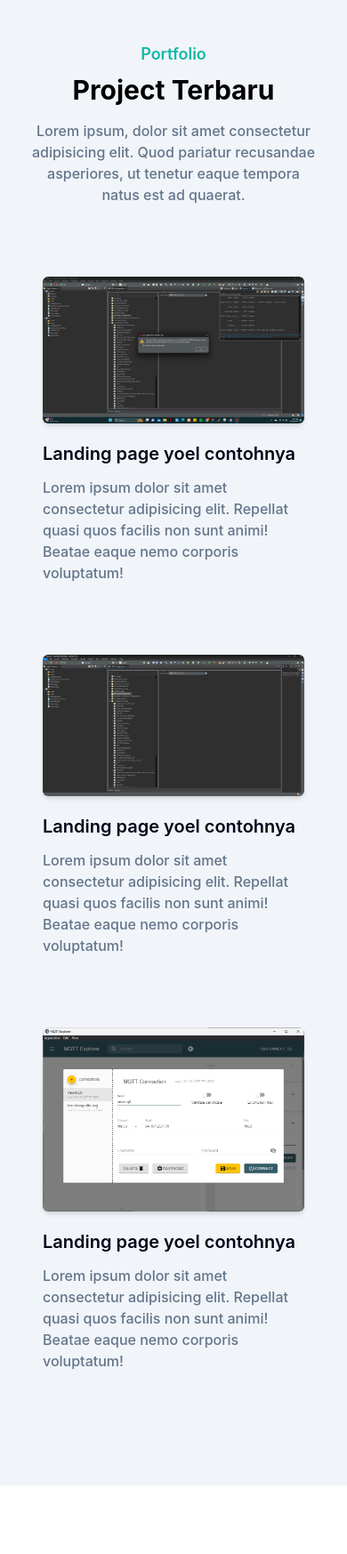
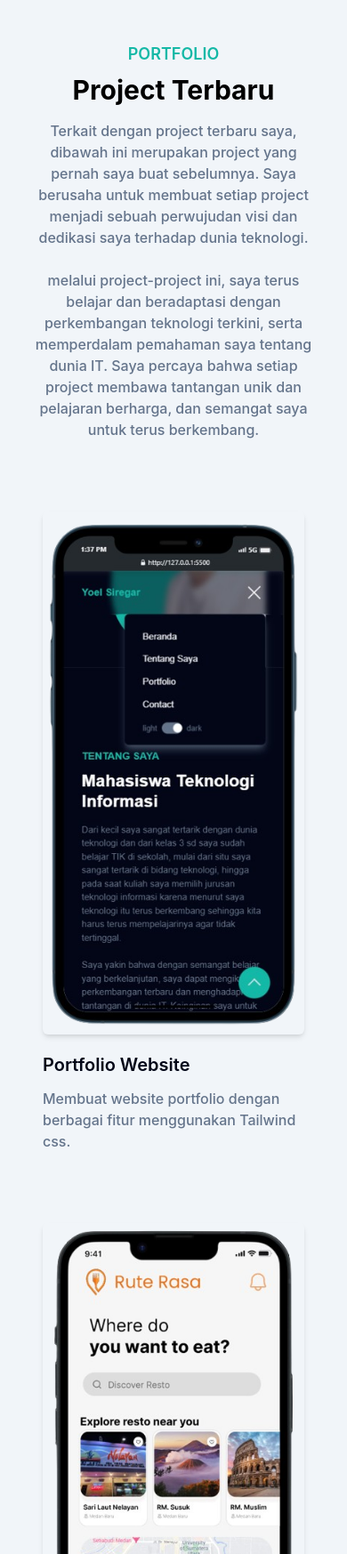
Before and after one commit to yoelsrg/portfolio-tailwind-css, a website: page index.html in a window 390 px wide. Shown: the part 2560-4307 px from the top of the page at 89% size. Drawn offline with Linux system fonts and the light colour scheme.

Commit message:
update project

```diff
--- a/index.html
+++ b/index.html
@@ -140,39 +140,51 @@
     <div class="container">
       <div class="w-full px-4">
         <div class="max-w-xl mx-auto text-center mb-16">
-          <h4 class="font-semibold text-lg text-primary mb-2">Portfolio</h4>
+          <h4 class="font-semibold text-lg text-primary mb-2">PORTFOLIO</h4>
           <h2 class="font-bold taxt-dark text-3xl mb-4 sm:text-4xl lg:text-5xl dark:text-white">Project Terbaru</h2>
           <p class="font-medium text-md text-secondary md:text-lg">
-            Lorem ipsum, dolor sit amet consectetur adipisicing elit. Quod pariatur recusandae asperiores, ut tenetur eaque tempora natus est ad quaerat.
+            Terkait dengan project terbaru saya, dibawah ini merupakan project yang pernah saya buat sebelumnya. Saya berusaha untuk membuat setiap project menjadi sebuah perwujudan visi dan dedikasi saya
+            terhadap dunia teknologi. <br> <br>
+            melalui project-project ini, saya terus belajar dan beradaptasi dengan perkembangan teknologi terkini, serta memperdalam pemahaman saya tentang dunia IT. Saya percaya bahwa setiap project membawa tantangan unik dan pelajaran berharga,
+            dan semangat saya untuk terus berkembang.
           </p>
         </div>
       </div>
       <div class="w-full px-4 flex flex-wrap justify-center xl:w-10/12 xl:mx-auto">
         <div class="mb-12 p-4 md:w-1/2">
           <div class="rounded-md shadow-md overflow-hidden">
-            <img src="dist/img/portfolio/1.png" alt="tergantung project" width="w-full">
+            <img src="dist/img/project/1.png" alt="portfolio website" width="w-full">
           </div>
-          <h3 class="font-semibold text-xl text-dark mt-5 mb-3 dark:text-white">Landing page yoel contohnya</h3>
+          <h3 class="font-semibold text-xl text-dark mt-5 mb-3 dark:text-white">Portfolio Website</h3>
           <p class="font-medium text-base text-secondary">
-            Lorem ipsum dolor sit amet consectetur adipisicing elit. Repellat quasi quos facilis non sunt animi! Beatae eaque nemo corporis voluptatum!
+            Membuat website portfolio dengan berbagai fitur menggunakan Tailwind css.
           </p>
         </div>
         <div class="mb-12 p-4 md:w-1/2">
           <div class="rounded-md shadow-md overflow-hidden">
-            <img src="dist/img/portfolio/2.png" alt="tergantung project" width="w-full">
+            <img src="dist/img/project/3.png" alt="mockup design" width="w-full">
           </div>
-          <h3 class="font-semibold text-xl text-dark mt-5 mb-3 dark:text-white">Landing page yoel contohnya</h3>
+          <h3 class="font-semibold text-xl text-dark mt-5 mb-3 dark:text-white">Mobile Application Mockup Design</h3>
           <p class="font-medium text-base text-secondary">
-            Lorem ipsum dolor sit amet consectetur adipisicing elit. Repellat quasi quos facilis non sunt animi! Beatae eaque nemo corporis voluptatum!
+            Membuat Desain Mockup untuk aplikasi mobile menggunakan figma.
           </p>
         </div>
         <div class="mb-12 p-4 md:w-1/2">
           <div class="rounded-md shadow-md overflow-hidden">
-            <img src="dist/img/portfolio/3.png" alt="tergantung project" width="w-full">
+            <img src="dist/img/project/4.png" alt="International Airport Search Web Application" width="w-full">
           </div>
-          <h3 class="font-semibold text-xl text-dark mt-5 mb-3 dark:text-white">Landing page yoel contohnya</h3>
+          <h3 class="font-semibold text-xl text-dark mt-5 mb-3 dark:text-white">International Airport Search Web Application</h3>
           <p class="font-medium text-base text-secondary">
-            Lorem ipsum dolor sit amet consectetur adipisicing elit. Repellat quasi quos facilis non sunt animi! Beatae eaque nemo corporis voluptatum!
+            Membuat website pencarian bandara Internasional dengan menggunakan data dari DBpedia API.
+          </p>
+        </div>
+        <div class="mb-12 p-4 md:w-1/2">
+          <div class="rounded-md shadow-md overflow-hidden">
+            <img src="dist/img/project/2.png" alt="film search website" width="w-full">
+          </div>
+          <h3 class="font-semibold text-xl text-dark mt-5 mb-3 dark:text-white">Film Search Website</h3>
+          <p class="font-medium text-base text-secondary">
+            Membuat website sederhana untuk pencarian film menggunakan OMDb API untuk pencarian data film.
           </p>
         </div>
       </div>
@@ -186,9 +198,9 @@
     <div class="container">
       <div class="w-full px-4">
         <div class="max-w-xl mx-auto text-center mb-16">
-          <h4 class="font-semibold text-lg text-primary mb-2">Contact</h4>
+          <h4 class="font-semibold text-lg text-primary mb-2">CONTACT</h4>
           <h2 class="font-bold text-dark text-3xl mb-4 sm:text-4xl lg:text-5xl dark:text-white">Hubungi Saya</h2>
-          <p class="font-medium text-md text-secondary md:text-lg">Lorem ipsum dolor sit amet consectetur adipisicing elit. Magni, quo vel? Doloremque id suscipit nihil?</p>
+          <p class="font-medium text-md text-secondary md:text-lg">Untuk pertanyaan atau diskusi lebih lanjut mengenai project terbaru, saya sangat senang untuk menjawab pertanyaan dan berkomunikasi dengan anda. </p>
         </div>
       </div>
 
```
Also changed, not shown: dist/img/portfolio/1.png (deleted), dist/img/portfolio/2.png (deleted), dist/img/portfolio/3.png (deleted), dist/img/project/1.png (added), dist/img/project/2.png (added), dist/img/project/3.png (added), dist/img/project/4.png (added), dist/img/project/5.png (added), dist/output.css.
